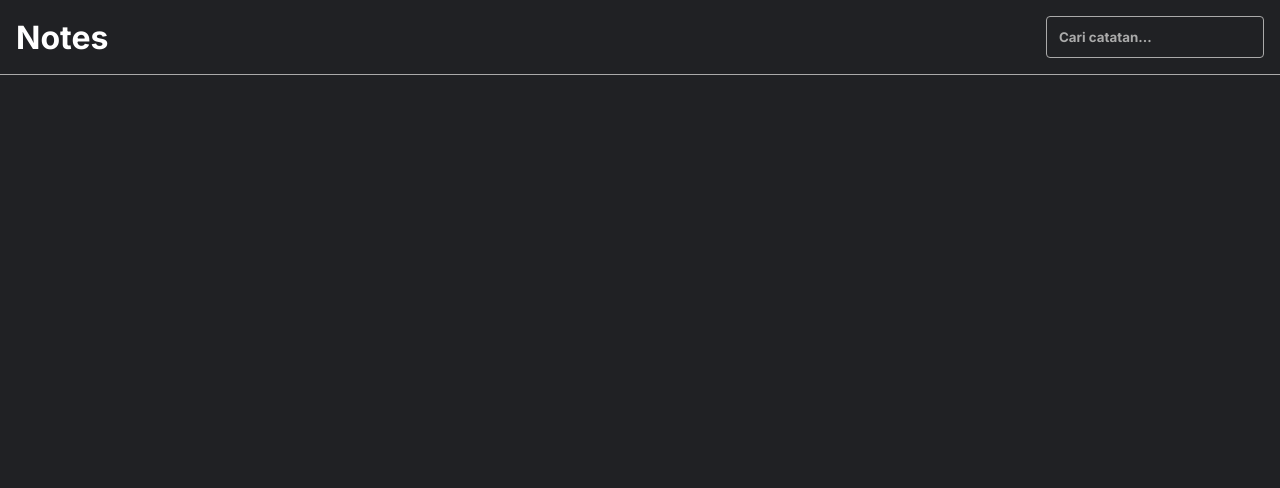
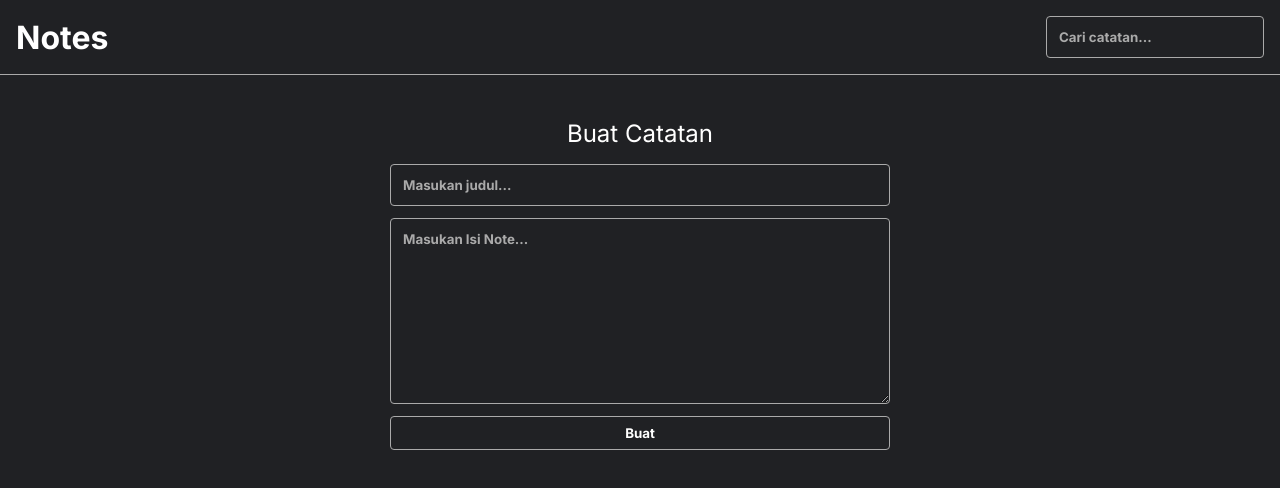
Before and after one commit to Allfin/personal-notes, a React (Create React App) app: page / in a window 1280 px wide. Shown: the top 488 px of the page. Built offline with nearby package versions, Linux system fonts and the light colour scheme.

Commit message:
AddNote component complete

```diff
--- a/src/App.jsx
+++ b/src/App.jsx
@@ -1,10 +1,14 @@
 import React from "react";
+import AddNote from "./components/AddNote";
 import Header from "./components/Header";
 
 const App = () => {
   return (
     <>
       <Header />
+      <main className="note-app__body">
+        <AddNote />
+      </main>
     </>
   );
 };
--- /dev/null
+++ b/src/components/AddNote.jsx
@@ -0,0 +1,19 @@
+import React from "react";
+
+const AddNote = () => {
+  return (
+    <div className="note-input">
+      <h2>Buat Catatan</h2>
+      <input type="text" placeholder="Masukan judul..." />
+      <textarea
+        placeholder="Masukan Isi Note..."
+        cols="30"
+        rows="10"
+      ></textarea>
+
+      <button className="button">Buat</button>
+    </div>
+  );
+};
+
+export default AddNote;
--- a/src/styles/style.css
+++ b/src/styles/style.css
@@ -44,11 +44,14 @@ textarea::placeholder {
   max-width: 1000px;
   margin: 16px auto;
   padding: 12px;
+  color: white;
+  min-height: 100vh;
 }
 
 .note-app__body h2 {
   font-weight: normal;
   margin: 16px 0;
+  text-align: center;
 }
 
 .note-input {
```
Also changed, not shown: src/components/addNote.jsx (deleted, +0 -11 lines).
